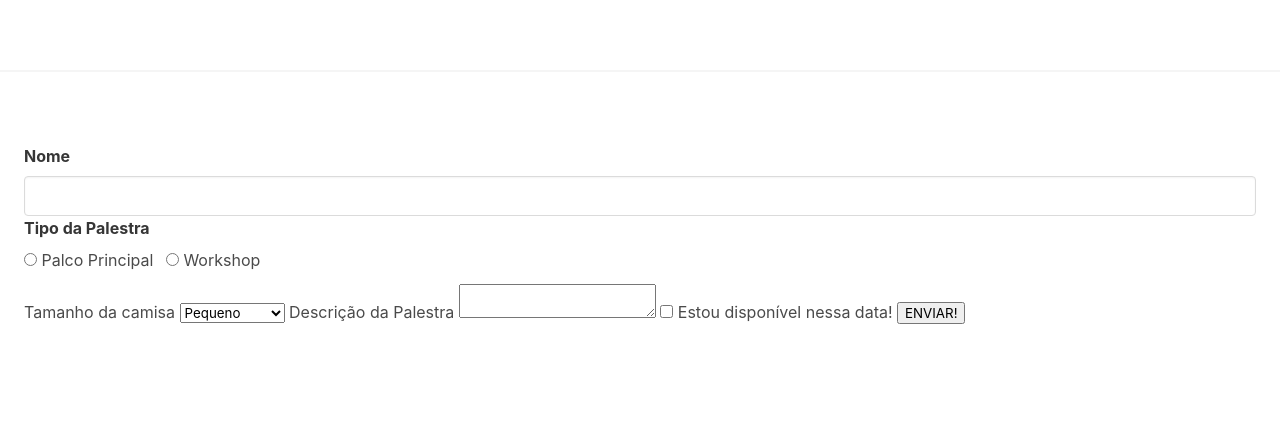
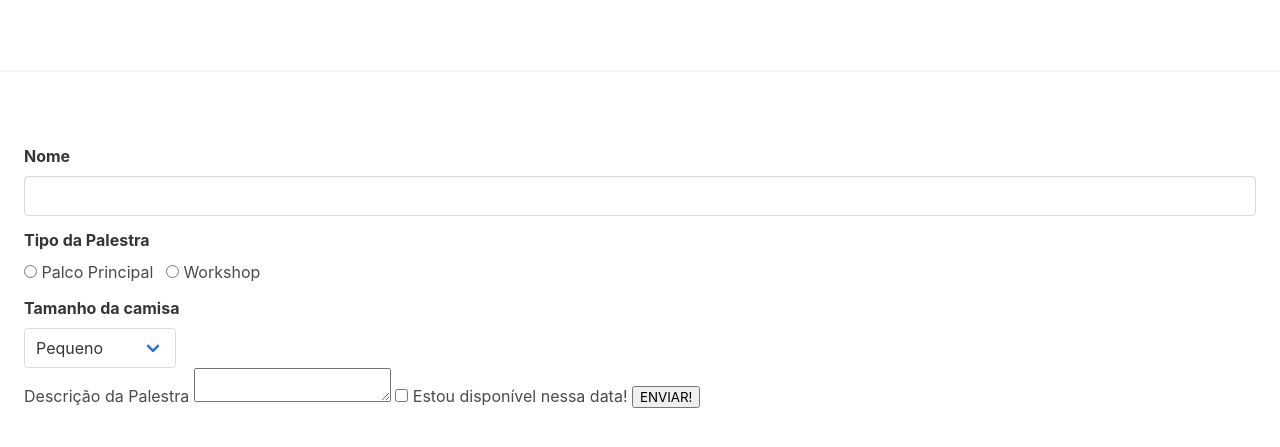
Before and after one commit to PedroTPoeta/sd-09-live-lectures, a plain HTML site: page index.html in a window 1280 px wide. Shown: the part 115-562 px from the top of the page. Drawn offline with Linux system fonts and the light colour scheme.

Commit message:
info da camisa redesenhada

```diff
--- a/index.html
+++ b/index.html
@@ -18,16 +18,16 @@
 
   <div class="section">
     <form action='' method='GET'>
-      <div class="field">
+      <div class="control">
 
         <!-- NOME -->
-        <div class="control">
+        <div class="field">
           <label class="label" for='full-name'>Nome</label>
           <input class="input" id='full-name' type='text'>
         </div>
 
         <!-- TIPO DA PALESTRA -->
-        <div class="control">
+        <div class="field">
           <p class="label">Tipo da Palestra</p>
           <label class="radio" for="talk-type-stage">
             <input type="radio"
@@ -46,17 +46,20 @@
           </label>
         </div>
 
+        <!-- INFO CAMISA -->
+        <div class="field">
+          <label class="label" for="t-shirt">Tamanho da camisa</label>
+          <div class="select">
+            <select name="t-shirt" id="t-shirt">
+              <option value="p">Pequeno</option>
+              <option value="m">Médio</option>
+              <option value="g">Grande</option>
+              <option value="gg">Extra Grande</option>
+            </select>
+          </div>
+        </div>
       </div>
 
-
-    <!-- INFO CAMISA -->
-    <label for="t-shirt">Tamanho da camisa</label>
-    <select name="t-shirt" id="t-shirt">
-      <option value="p">Pequeno</option>
-      <option value="m">Médio</option>
-      <option value="g">Grande</option>
-      <option value="gg">Extra Grande</option>
-    </select>
 
     <!-- DESCRICAO DA PALESTRA -->
     <label for="abstract">Descrição da Palestra</label>
```
